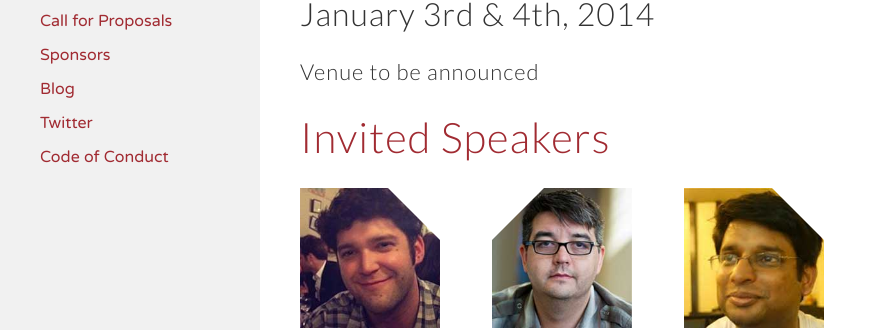
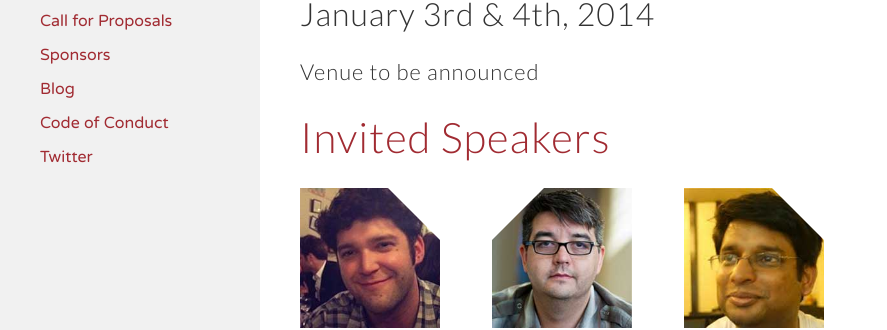
Before and after one commit to GardenCityRuby/GCRC2014, a Jekyll site: the page built from index.html, in a window 1280 px wide. Shown: the part 210-540 px from the top of the page, without its empty margins (0-887 px from the left). Built offline with Jekyll 4.4.1, drawn with Linux system fonts in a browser that asks for light colours; nearby versions of some CDN libraries; some of the changed lines change nothing that is shown.

Commit message:
Moved twitter link below

```diff
--- a/_config.yml
+++ b/_config.yml
@@ -28,11 +28,11 @@ links:
     url: /sponsors
   - title: Blog
     url: /blog
+  - title: Code of Conduct
+    url: /code-of-conduct
   - title: Twitter
     url: https://twitter.com/GardenCityRb
     external: true
-  - title: Code of Conduct
-    url: /code-of-conduct
 
 # http://en.wikipedia.org/wiki/List_of_tz_database_time_zones
 timezone:    Asia/Kolkata
```
